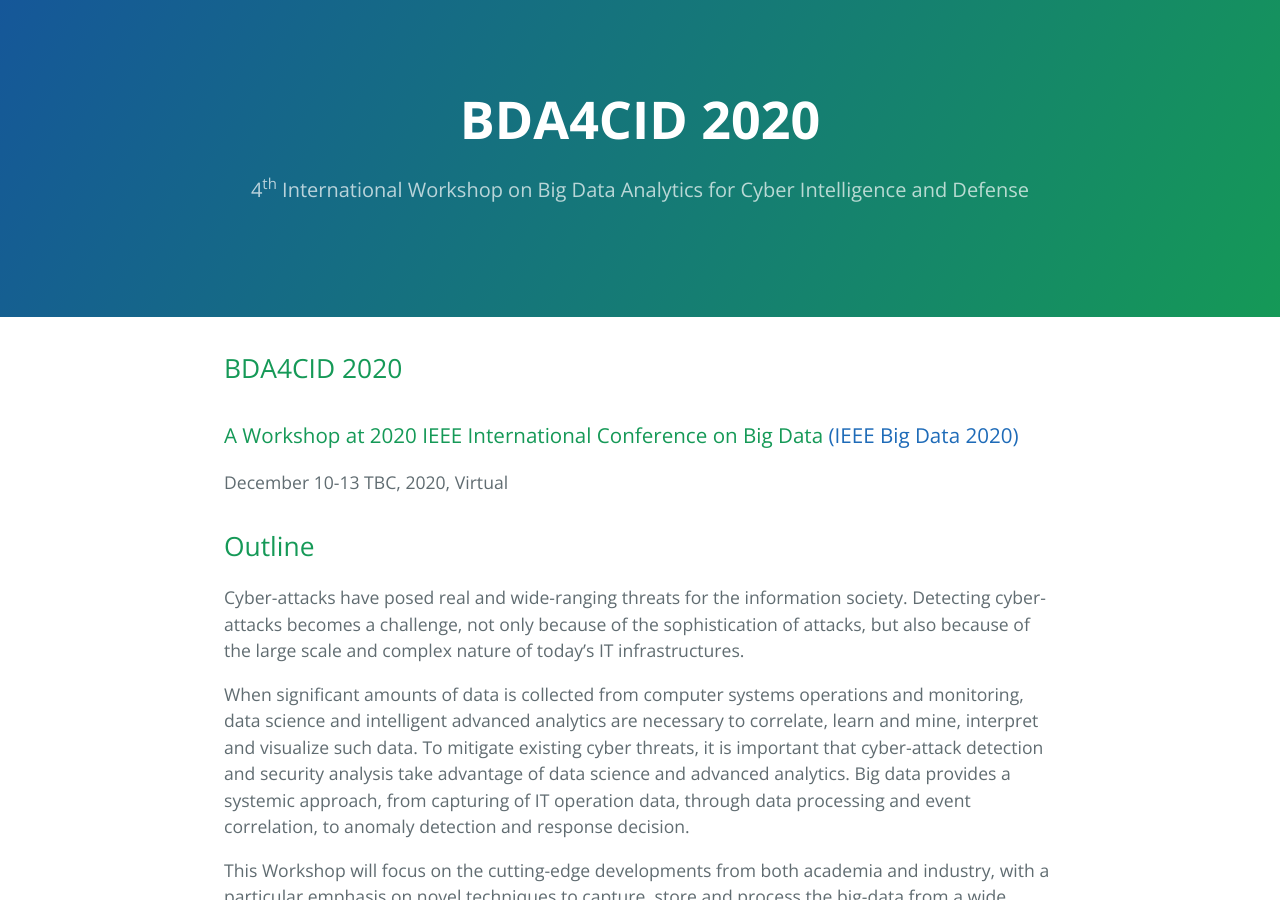
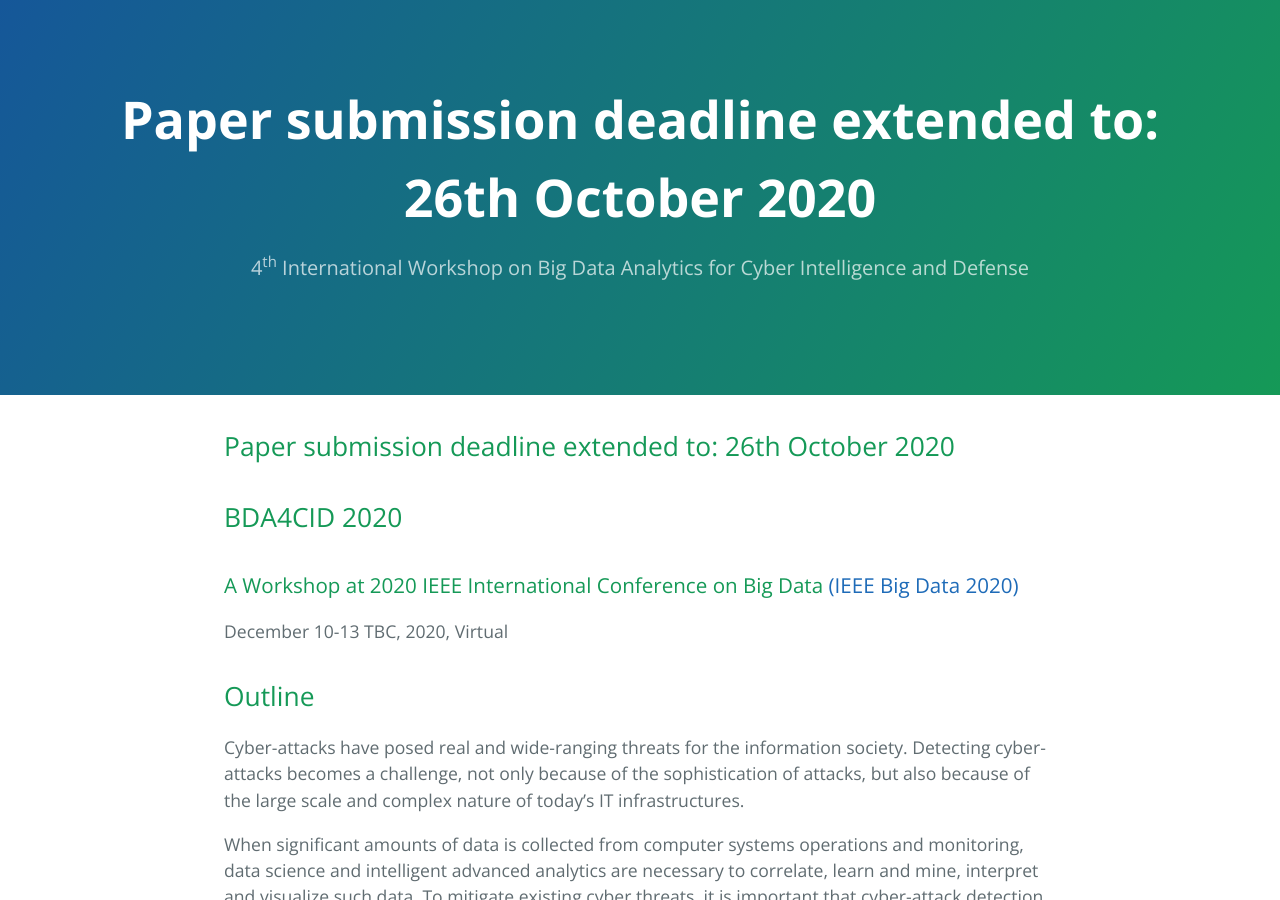
Before and after one commit to bda4cid/bda4cid.github.io, a Jekyll site: the page built from index.md, in a window 1280 px wide and 900 px high. Built offline with Jekyll 4.4.1, drawn with Linux system fonts in a browser that asks for light colours; our own code applies the rules of GitHub Pages for plain Markdown files; some of the changed lines change nothing that is shown; some of the changed text lies outside the part shown.

Commit message:
new paper deadline

```diff
--- a/index.md
+++ b/index.md
@@ -1,6 +1,8 @@
 ---
 layout: default
 ---
+## Paper submission deadline extended to: 26th October 2020
+
 ## BDA4CID 2020
 ### A Workshop at 2020 IEEE International Conference on Big Data [(IEEE Big Data 2020)](http://bigdataieee.org/BigData2020/)
 December 10-13 TBC, 2020, Virtual
@@ -103,7 +105,7 @@
 ### Important Dates (TBC)
 
 |-------|-------------------|
-| Oct 1, 2020 | Due date for full workshop papers submission |
+| Oct 26, 2020 | Due date for full workshop papers submission |
 | Nov 1, 2020 |  Notification of paper acceptance to authors |
 | Nov 15,2020 | Camera-ready of accepted papers |
 | Dec 10-13 2020 | Workshop |
```
